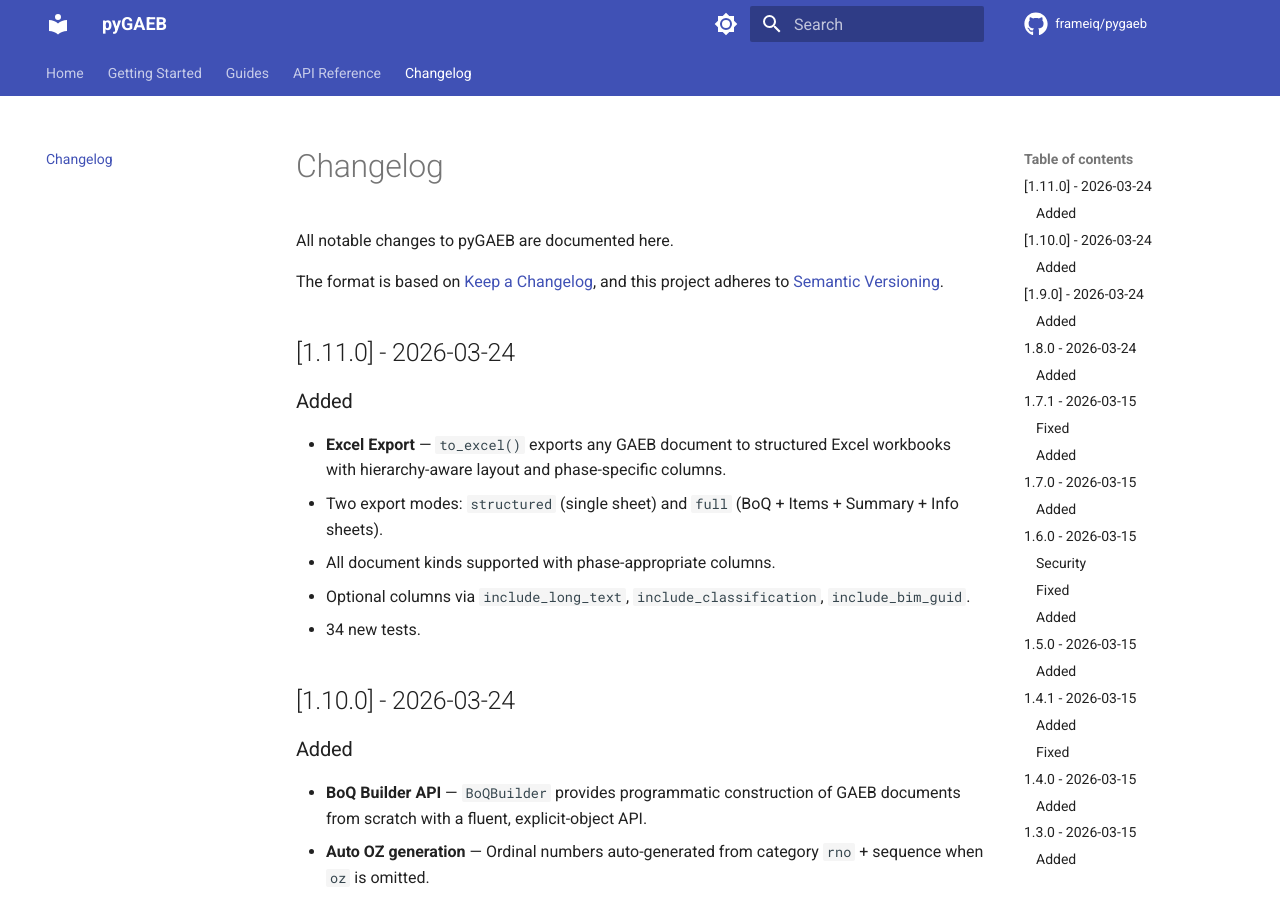
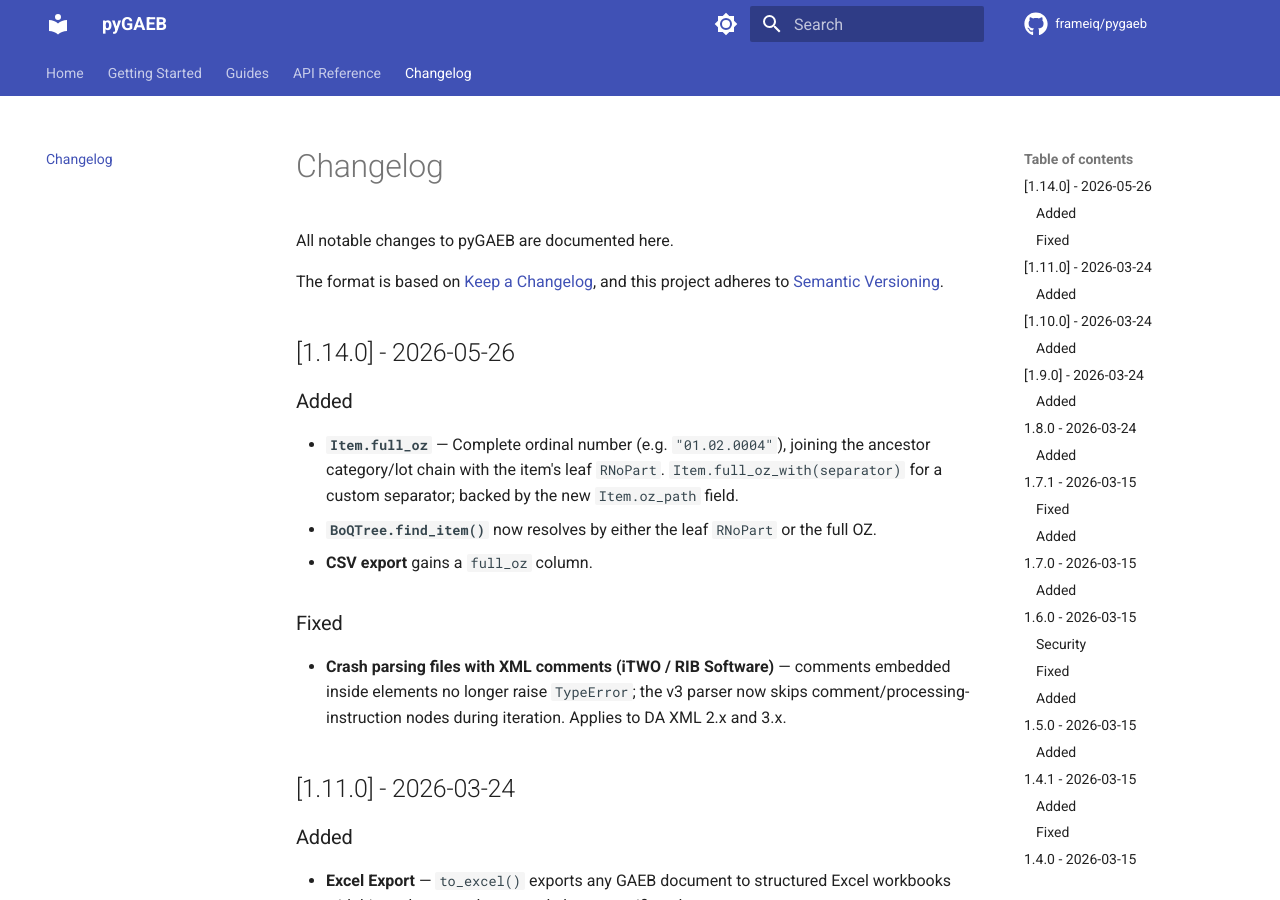
Before and after one commit to frameIQ/pygaeb, an MkDocs documentation site: the page built from docs/changelog.md, in a window 1280 px wide and 900 px high. Built offline with MkDocs 1.6.1 and Material for MkDocs 9.7.7, drawn with Linux system fonts in a browser that asks for light colours; comment, search, counter and statistics services are not loaded.

Commit message:
chore: release v1.14.0; let BoQTree.find_item resolve full OZ
BoQTree.find_item() now indexes items by both the leaf RNoPart and the
full OZ, so lookups work with either "0004" or "01.02.0004" — matching
the documented usage. Bumps version 1.13.0 -> 1.14.0 and updates the
CHANGELOG, docs (tree-navigation guide, changelog), and README badges
for the full_oz feature and iTWO comment fix.

```diff
--- a/docs/changelog.md
+++ b/docs/changelog.md
@@ -3,6 +3,18 @@
 All notable changes to pyGAEB are documented here.
 
 The format is based on [Keep a Changelog](https://keepachangelog.com/en/1.1.0/), and this project adheres to [Semantic Versioning](https://semver.org/spec/v2.0.0.html).
+
+## [1.14.0] - 2026-05-26
+
+### Added
+
+- **`Item.full_oz`** — Complete ordinal number (e.g. `"01.02.0004"`), joining the ancestor category/lot chain with the item's leaf `RNoPart`. `Item.full_oz_with(separator)` for a custom separator; backed by the new `Item.oz_path` field.
+- **`BoQTree.find_item()`** now resolves by either the leaf `RNoPart` or the full OZ.
+- **CSV export** gains a `full_oz` column.
+
+### Fixed
+
+- **Crash parsing files with XML comments (iTWO / RIB Software)** — comments embedded inside elements no longer raise `TypeError`; the v3 parser now skips comment/processing-instruction nodes during iteration. Applies to DA XML 2.x and 3.x.
 
 ## [1.11.0] - 2026-03-24
 
--- a/pygaeb/__init__.py
+++ b/pygaeb/__init__.py
@@ -12,7 +12,7 @@
 
 from __future__ import annotations
 
-__version__ = "1.13.0"
+__version__ = "1.14.0"
 
 from pygaeb.exceptions import (
     ClassificationBackendError,
--- a/tender.json
+++ b/tender.json
@@ -137,6 +137,6 @@
       "version_specific": false
     }
   ],
-  "source_file": "/private/var/folders/yn/5cv_3lxj4qb1qxh4v5dsdf940000gn/T/pytest-of-kalyanakannanpadivasu/pytest-1/test_export_default_output_nam0/tender.X86",
+  "source_file": "/private/var/folders/yn/5cv_3lxj4qb1qxh4v5dsdf940000gn/T/pytest-of-kalyanakannanpadivasu/pytest-2/test_export_default_output_nam0/tender.X86",
   "raw_namespace": "http://www.gaeb.de/GAEB_DA_XML/DA86/3.3"
 }
```
Also changed, not shown: CHANGELOG.md (+12 -0 lines), README.de.md (+1 -1 lines), README.md (+1 -1 lines), docs/guides/tree-navigation.md (+9 -1 lines), 2 other files.
